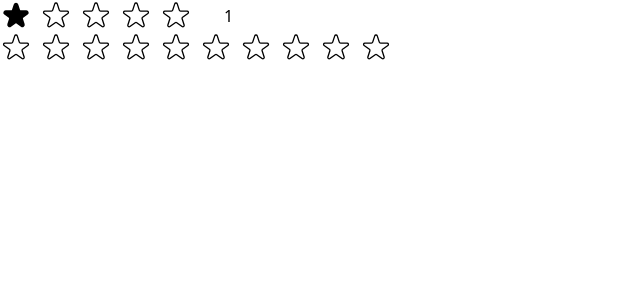
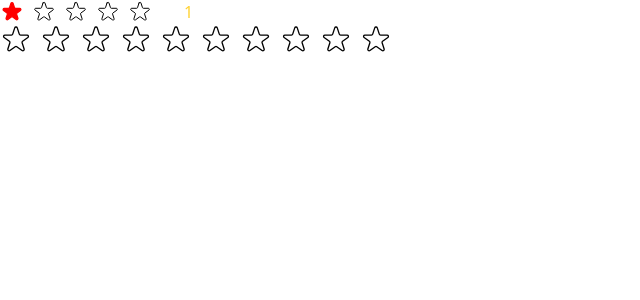
Before and after one commit to kingAkande/FlickFlow, a React (Vite) app: page / in a window 1280 px wide. Both pictures are taken after a click on the element 16 px from the left and 16 px from the top of the page. Shown: the top 300 px of the page, without its empty margins (0-640 px from the left). Built offline with nearby package versions, Linux system fonts and the light colour scheme.

Commit message:
reusability update to rating's component

```diff
--- a/src/Components/StarRating.jsx
+++ b/src/Components/StarRating.jsx
@@ -3,8 +3,9 @@
 
 import React, { useState } from "react";
 
-const StarRating = ({ max = 2 }) => {
+const StarRating = ({ max = 2, color, className }) => {
   const [rating, setRating] = useState(0);
+  const [tempoRating, setTempoRating] = useState(0);
   function handleRate(rate) {
     setRating(rate);
   }
@@ -12,25 +13,46 @@ const StarRating = ({ max = 2 }) => {
     <div className="flex gap-8 items-center ">
       <div className="flex gap-2">
         {Array.from({ length: max }, (_, i) => (
-          <Star key={i} handleRate={() => handleRate(i+1)} full={rating >= i+1} />
+          <Star
+            key={i}
+            handleRate={() => handleRate(i + 1)}
+            full={tempoRating ? tempoRating >= i + 1 : rating >= i + 1}
+            handleMouseEnter={() => setTempoRating(i + 1)}
+            handleMouseLeave={() => setTempoRating(0)}
+            color={color}
+            className={className}
+          />
         ))}
       </div>
-      <p className="leading-5 m-0">{rating || ""}</p>
+      <p className="leading-5 text-amber-300 m-0">{tempoRating || rating || ""}</p>
     </div>
   );
 };
 
 export default StarRating;
 
-function Star({ handleRate, index, full }) {
+function Star({
+  color,
+  className = "h-8 w-8 cursor-pointer ",
+  handleRate,
+  full,
+  handleMouseEnter,
+  handleMouseLeave,
+}) {
   return (
-    <span onClick={handleRate} className="h-8 w-8">
-      { full   ? (
+    <span
+      onClick={handleRate}
+      onMouseEnter={handleMouseEnter}
+      onMouseLeave={handleMouseLeave}
+      color={color}
+      className={className}
+    >
+      {full ? (
         <svg
           xmlns="http://www.w3.org/2000/svg"
           viewBox="0 0 20 20"
-          fill="#000"
-          stroke="#000"
+          fill={color}
+          stroke={color}
         >
           <path d="M9.049 2.927c.3-.921 1.603-.921 1.902 0l1.07 3.292a1 1 0 00.95.69h3.462c.969 0 1.371 1.24.588 1.81l-2.8 2.034a1 1 0 00-.364 1.118l1.07 3.292c.3.921-.755 1.688-1.54 1.118l-2.8-2.034a1 1 0 00-1.175 0l-2.8 2.034c-.784.57-1.838-.197-1.539-1.118l1.07-3.292a1 1 0 00-.364-1.118L2.98 8.72c-.783-.57-.38-1.81.588-1.81h3.461a1 1 0 00.951-.69l1.07-3.292z" />
         </svg>
--- a/src/main.jsx
+++ b/src/main.jsx
@@ -1,14 +1,13 @@
-import { StrictMode } from 'react'
-import { createRoot } from 'react-dom/client'
-import './index.css'
-import StarRating from './Components/StarRating'
+import { StrictMode } from "react";
+import { createRoot } from "react-dom/client";
+import "./index.css";
+import StarRating from "./Components/StarRating";
 //import App from './App.jsx'
 
-createRoot(document.getElementById('root')).render(
+createRoot(document.getElementById("root")).render(
   <StrictMode>
     {/* <App /> */}
-    <StarRating max={5}/>
-    <StarRating max={10}/>
-
-  </StrictMode>,
-)
+    <StarRating color="red" className="h-6 w-6 text-red-600 " max={5} />
+    <StarRating max={10} />
+  </StrictMode>
+);
```
